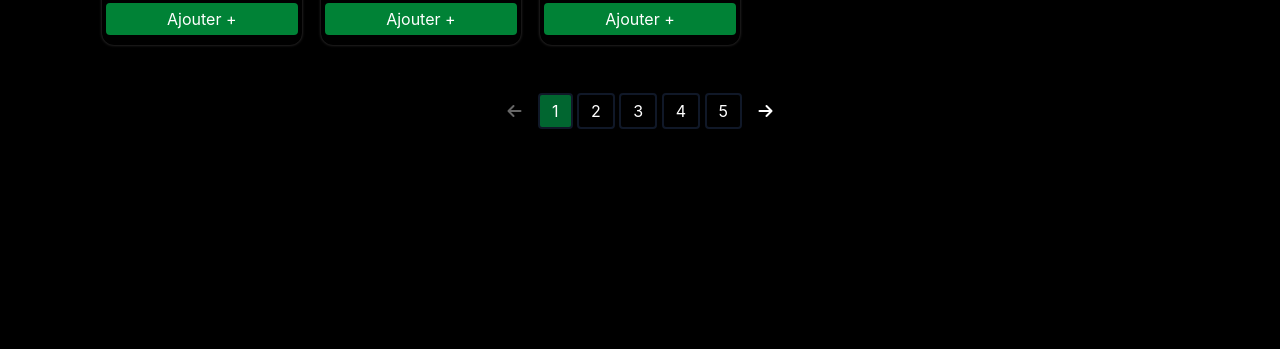
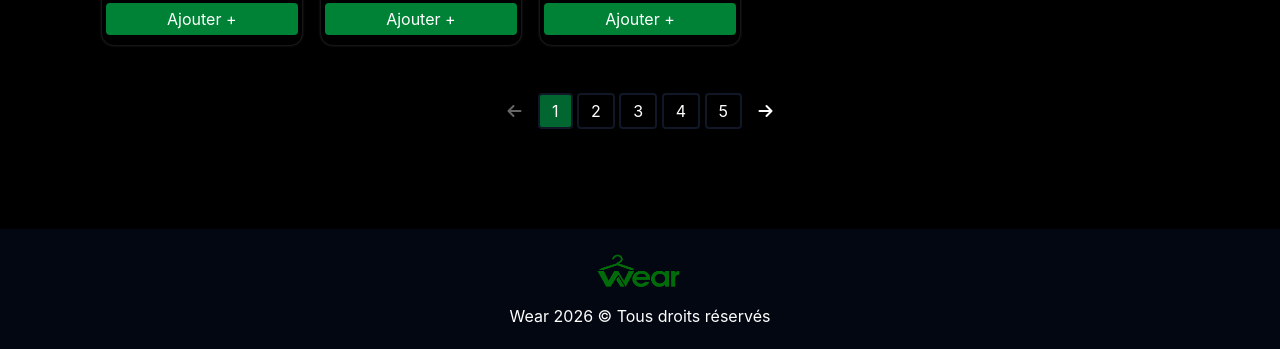
Before and after one commit to MOHAMMED-D-1427/wear-youcode, a website with bundled scripts: page index.html in a window 1280 px wide. Shown: the part 984-1333 px from the top of the page. Before the commit the page ends 1213 px from the top, so only its background shows below. Built offline with nearby package versions, Linux system fonts and the light colour scheme.

Commit message:
feat: Footer has been added

```diff
--- a/admin.html
+++ b/admin.html
@@ -159,7 +159,10 @@
     </div>
 
     </main>
-
+    <footer class="w-full h-30 bg-gray-950 flex flex-col justify-center items-center gap-2.5">
+        <img src="assets/logo.png" alt="Logo" class="w-22.5">
+        <div>Wear <span id="date"></span> © Tous droits réservés</div>
+    </footer>
     <script type="module" src="storage.js"></script>
 
 </body>
--- a/index.html
+++ b/index.html
@@ -183,7 +183,10 @@
     </div>
     </main>
 
-
+    <footer class="w-full h-30 bg-gray-950 flex flex-col justify-center items-center gap-2.5">
+        <img src="assets/logo.png" alt="Logo" class="w-22.5">
+        <div>Wear <span id="date"></span> © Tous droits réservés</div>
+    </footer>
     <script type="module" src="main.js"></script>
 </body>
 </html>
--- a/storage.js
+++ b/storage.js
@@ -146,6 +146,9 @@ document.addEventListener("click", (e)=>{
     }
 })
 
+// ===================
+const date = Date().split(" ")[3];
+document.querySelector("#date").textContent = date;
 
 validation()
 validation2()
--- a/ui.js
+++ b/ui.js
@@ -182,3 +182,8 @@ function randomUser(){
         form.querySelector("#tel").value = phone
     })
 }
+
+
+// ===================
+const date = Date().split(" ")[3];
+document.querySelector("#date").textContent = date;
```
Also changed, not shown: css/output.css.
